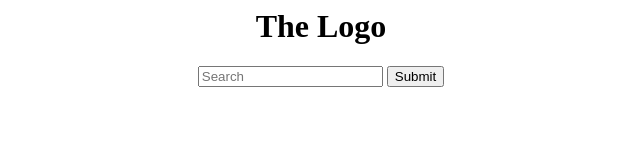
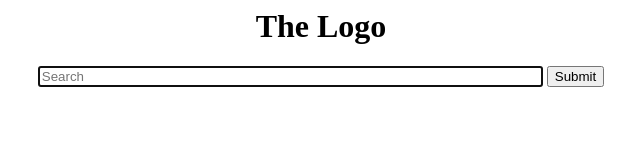
Before and after one commit to tyypo/test, a plain HTML site: page index.html in a window 1280 px wide. Shown: the whole page, without its empty margins (319-959 px from the left). Drawn offline with Linux system fonts and the light colour scheme.

Commit message:
Update index.html
improve the input text field
change <button> to <input> for IE compatibility concern

```diff
--- a/index.html
+++ b/index.html
@@ -7,8 +7,8 @@
         </div>
         <div align="center">
             <form>
-                <input type="text" placeholder="Search">
-                <button>Submit</button>
+                <input type="text" placeholder="Search" size="60" spellcheck="false" autofocus>
+                <input type="submit" value="Submit">
             </form>
         </div>
     </body>
```
